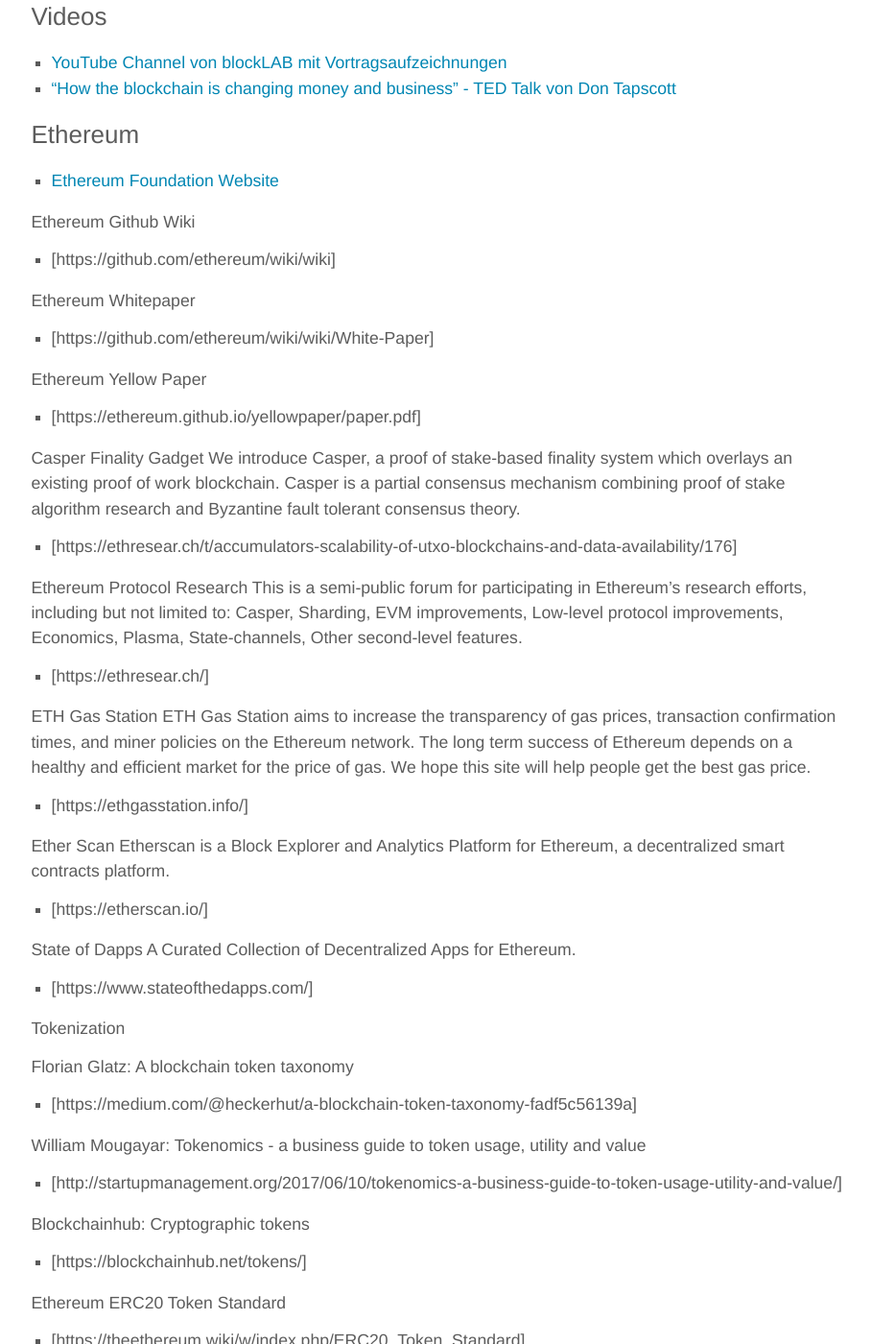
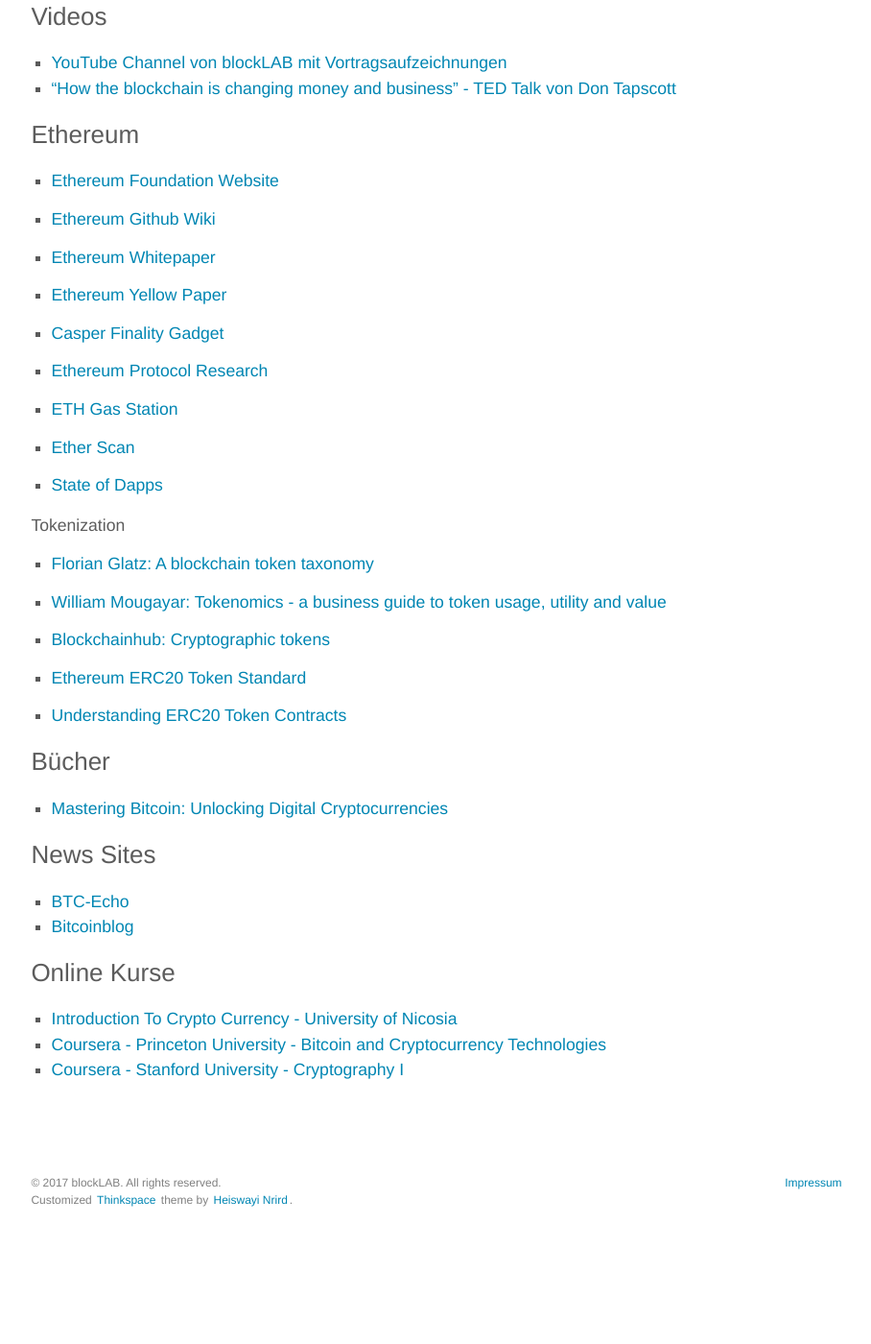
Before and after one commit to blocklab/site, a Jekyll site: the page built from links.md, in a window 1280 px wide and 1400 px high, scrolled down 831 px. Shown: the whole window at 96% size, without its empty margins (184-1092 px from the left). Built offline with Jekyll 4.4.1, drawn with Linux system fonts in a browser that asks for light colours; after the commit the page ends 2143 px from its top, so only the background shows below that; some of the changed text lies outside the part shown.

Commit message:
Update links.md

```diff
--- a/links.md
+++ b/links.md
@@ -24,51 +24,33 @@ Am besten sei hier auf andere Linklisten verwiesen. Im Beispiel Bitcoin sind die
 
 * [Ethereum Foundation Website](https://ethereum.org/)
 
-Ethereum Github Wiki
-* [https://github.com/ethereum/wiki/wiki]
+* [Ethereum Github Wiki](https://github.com/ethereum/wiki/wiki)
 
-Ethereum Whitepaper
-* [https://github.com/ethereum/wiki/wiki/White-Paper]
+* [Ethereum Whitepaper](https://github.com/ethereum/wiki/wiki/White-Paper)
 
-Ethereum Yellow Paper
-* [https://ethereum.github.io/yellowpaper/paper.pdf]
+* [Ethereum Yellow Paper](https://ethereum.github.io/yellowpaper/paper.pdf)
 
-Casper Finality Gadget
-We introduce Casper, a proof of stake-based finality system which overlays an existing proof of work blockchain. Casper is a partial consensus mechanism combining proof of stake algorithm research and Byzantine fault tolerant consensus theory.
-* [https://ethresear.ch/t/accumulators-scalability-of-utxo-blockchains-and-data-availability/176]
+* [Casper Finality Gadget](https://ethresear.ch/t/accumulators-scalability-of-utxo-blockchains-and-data-availability/176)
 
-Ethereum Protocol Research
-This is a semi-public forum for participating in Ethereum’s research efforts, including but not limited to: Casper, Sharding, EVM improvements, Low-level protocol improvements, Economics, Plasma, State-channels, Other second-level features.
-* [https://ethresear.ch/]
+* [Ethereum Protocol Research](https://ethresear.ch/)
 
-ETH Gas Station
-ETH Gas Station aims to increase the transparency of gas prices, transaction confirmation times, and miner policies on the Ethereum network. The long term success of Ethereum depends on a healthy and efficient market for the price of gas. We hope this site will help people get the best gas price.
-* [https://ethgasstation.info/]
+* [ETH Gas Station](https://ethgasstation.info/)
 
-Ether Scan
-Etherscan is a Block Explorer and Analytics Platform for Ethereum, a decentralized smart contracts platform.
-* [https://etherscan.io/]
+* [Ether Scan](https://etherscan.io/)
 
-State of Dapps
-A Curated Collection of Decentralized Apps for Ethereum.
-* [https://www.stateofthedapps.com/]
+* [State of Dapps](https://www.stateofthedapps.com/)
 
 Tokenization
 
-Florian Glatz: A blockchain token taxonomy
-* [https://medium.com/@heckerhut/a-blockchain-token-taxonomy-fadf5c56139a]
+* [Florian Glatz: A blockchain token taxonomy](https://medium.com/@heckerhut/a-blockchain-token-taxonomy-fadf5c56139a)
 
-William Mougayar: Tokenomics - a business guide to token usage, utility and value
-* [http://startupmanagement.org/2017/06/10/tokenomics-a-business-guide-to-token-usage-utility-and-value/]
+* [William Mougayar: Tokenomics - a business guide to token usage, utility and value](http://startupmanagement.org/2017/06/10/tokenomics-a-business-guide-to-token-usage-utility-and-value/)
 
-Blockchainhub: Cryptographic tokens
-* [https://blockchainhub.net/tokens/]
+* [Blockchainhub: Cryptographic tokens](https://blockchainhub.net/tokens/)
 
-Ethereum ERC20 Token Standard
-* [https://theethereum.wiki/w/index.php/ERC20_Token_Standard]
+* [Ethereum ERC20 Token Standard](https://theethereum.wiki/w/index.php/ERC20_Token_Standard)
 
-Understanding ERC20 Token Contracts
-* [https://medium.com/@jgm.orinoco/understanding-erc-20-token-contracts-a809a7310aa5]
+* [Understanding ERC20 Token Contracts](https://medium.com/@jgm.orinoco/understanding-erc-20-token-contracts-a809a7310aa5)
 
 ## Bücher
 
```
